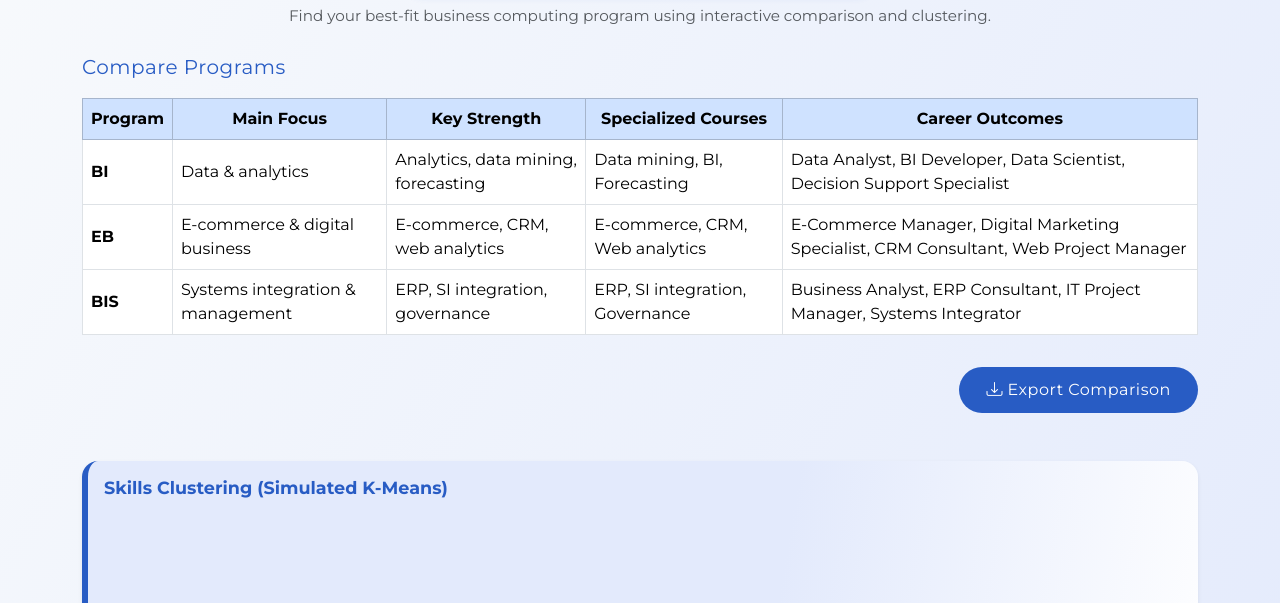
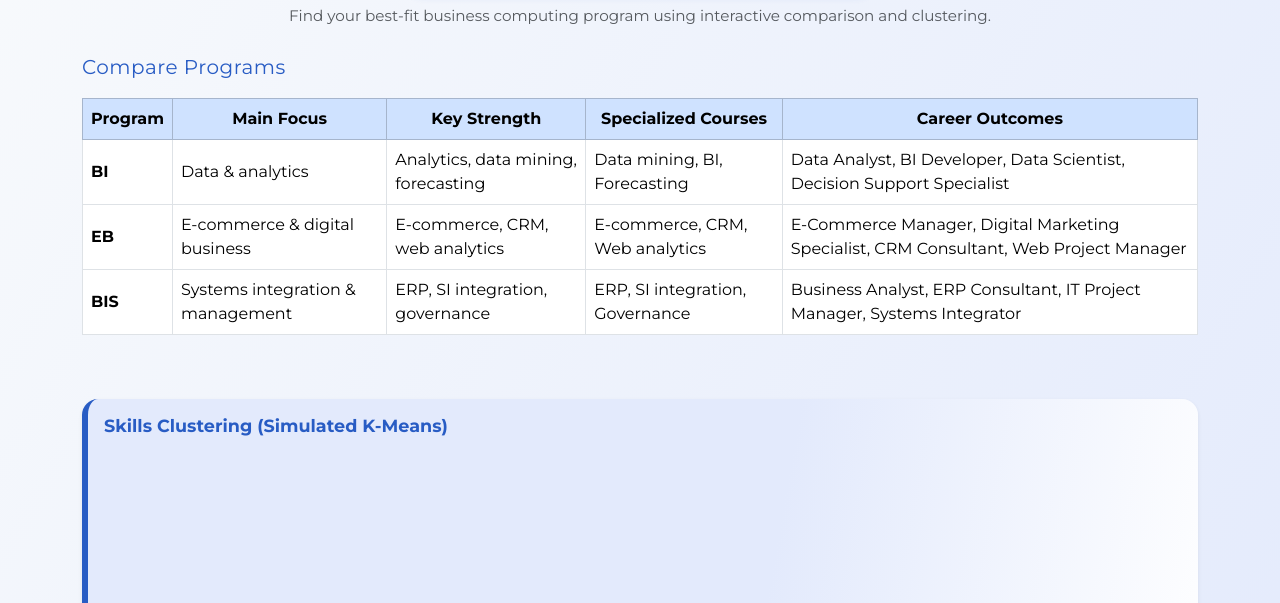
Before and after one commit to OunallahOussama/k-means, a plain HTML site: page index.html in a window 1280 px wide. Shown: the part 197-800 px from the top of the page. Drawn offline with nearby package versions, Linux system fonts and the light colour scheme.

Commit message:
Update index.html

```diff
--- a/index.html
+++ b/index.html
@@ -146,9 +146,7 @@
       <div class="table-responsive" id="comparator">
         <!-- Table dynamically injected by JS -->
       </div>
-      <div class="d-flex justify-content-end mt-3">
-        <button class="custom-btn" id="exportBtn"><i class="bi bi-download"></i> Export Comparison</button>
-      </div>
+
     </section>
 
     <section class="mb-5">
```
